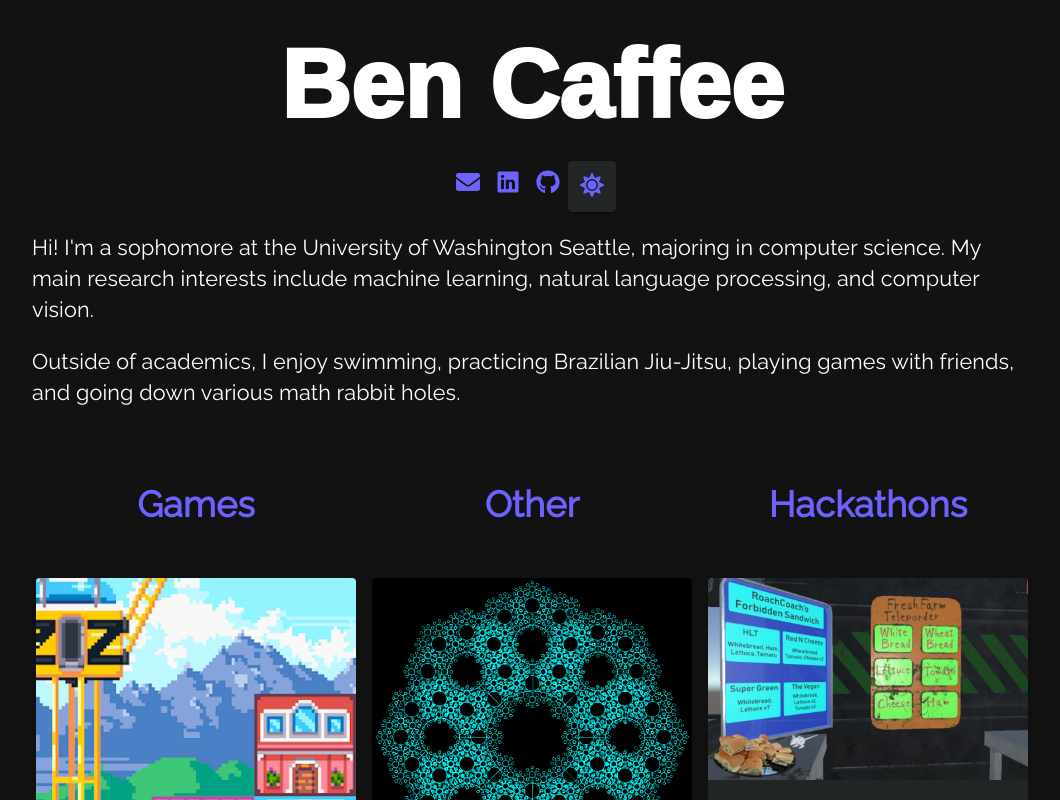
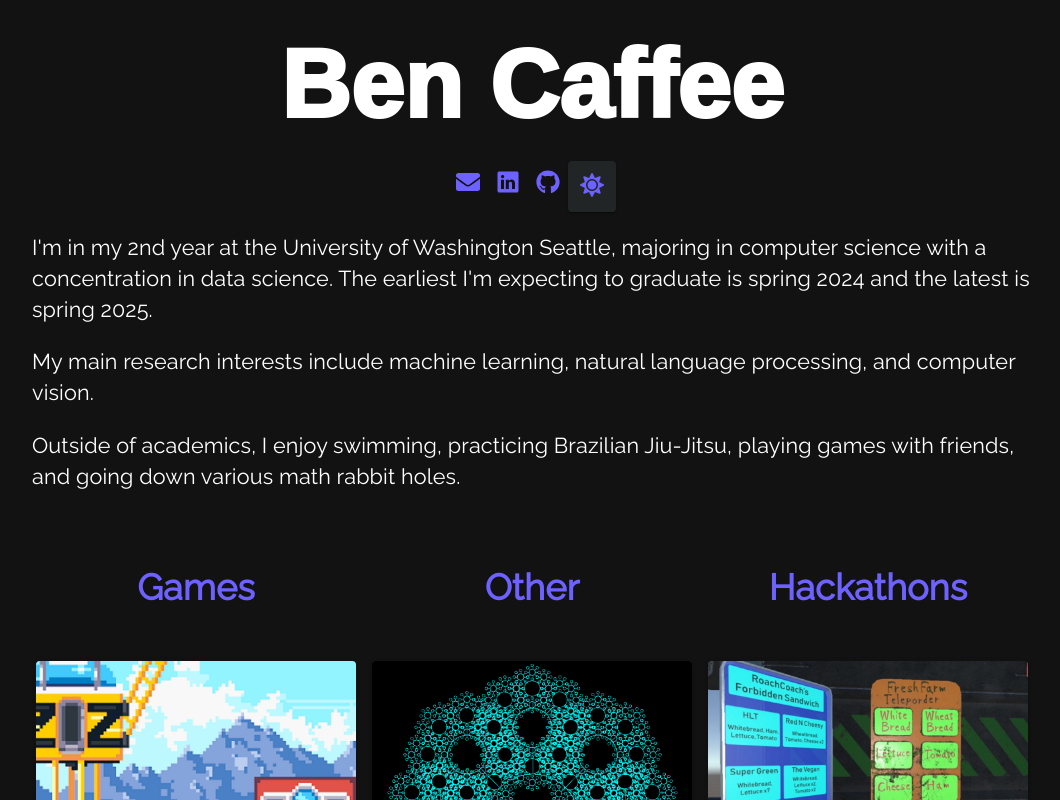
Before and after one commit to bcaffee/personal-website, a React (Create React App) app: page / in a window 1280 px wide. Shown: the top 800 px of the page, without its empty margins (108-1168 px from the left). Built offline with nearby package versions, Linux system fonts and the light colour scheme; a web font is replaced by a local one.

Commit message:
minor summary updates

```diff
--- a/src/App.js
+++ b/src/App.js
@@ -145,6 +145,7 @@ export default function App() {
               <div className="introduction">
                 <p>{mainPage.introductions[0]}</p>
                 <p>{mainPage.introductions[1]}</p>
+                <p>{mainPage.introductions[2]}</p>
               </div>
               {/* <Grid container spacing={10} className="skills-grid"> */}
               {/* <Grid item> */}
--- a/src/site-content.js
+++ b/src/site-content.js
@@ -1,6 +1,7 @@
 const mainPage = {
   introductions: [
-    "Hi! I'm a sophomore at the University of Washington Seattle, majoring in computer science. My main research interests include machine learning, natural language processing, and computer vision.",
+    "I'm in my 2nd year at the University of Washington Seattle, majoring in computer science with a concentration in data science. The earliest I'm expecting to graduate is spring 2024 and the latest is spring 2025.",
+    "My main research interests include machine learning, natural language processing, and computer vision.",
     "Outside of academics, I enjoy swimming, practicing Brazilian Jiu-Jitsu, playing games with friends, and going down various math rabbit holes.",
   ],
 
```
